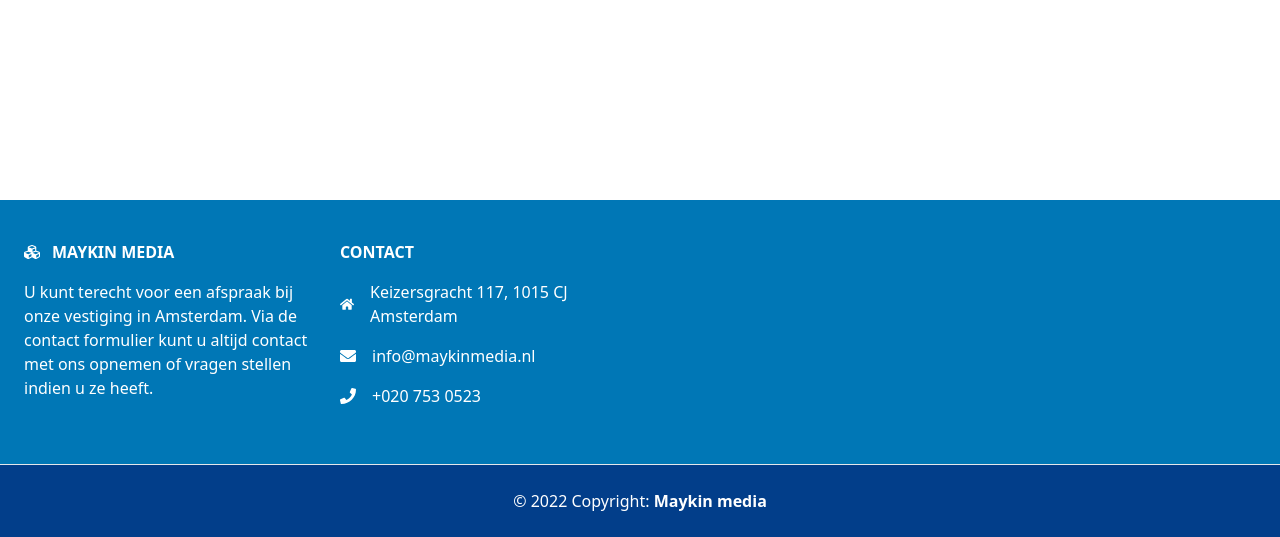
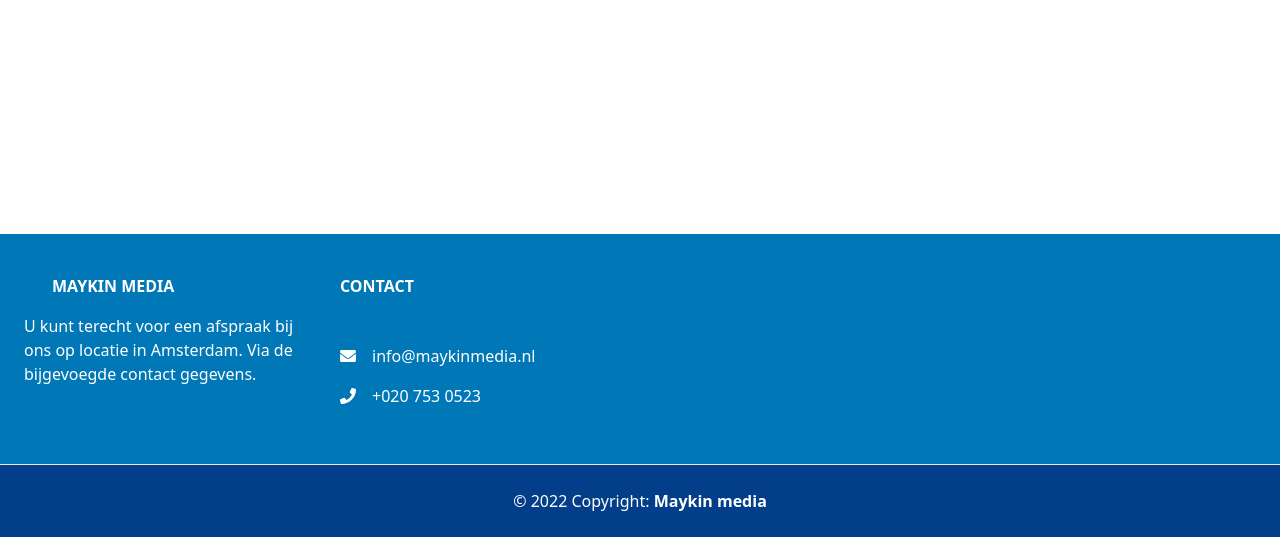
Before and after one commit to BatuhanYumak/Django-Hotel, a Django app: page / in a window 1280 px wide. Shown: the part 263-800 px from the top of the page. Run offline with Django 4.2, Linux system fonts and the light colour scheme; some libraries are stand-ins or nearby versions.

Commit message:
footer_aangepasst

```diff
--- a/myworld/members/templates/index.html
+++ b/myworld/members/templates/index.html
@@ -65,13 +65,13 @@
                 md:justify-start
               ">
                         <svg aria-hidden="true" focusable="false" data-prefix="fas" data-icon="cubes" class="w-4 mr-3" role="img" xmlns="http://www.w3.org/2000/svg" viewBox="0 0 512 512">
-                            <path fill="currentColor" d="M488.6 250.2L392 214V105.5c0-15-9.3-28.4-23.4-33.7l-100-37.5c-8.1-3.1-17.1-3.1-25.3 0l-100 37.5c-14.1 5.3-23.4 18.7-23.4 33.7V214l-96.6 36.2C9.3 255.5 0 268.9 0 283.9V394c0 13.6 7.7 26.1 19.9 32.2l100 50c10.1 5.1 22.1 5.1 32.2 0l103.9-52 103.9 52c10.1 5.1 22.1 5.1 32.2 0l100-50c12.2-6.1 19.9-18.6 19.9-32.2V283.9c0-15-9.3-28.4-23.4-33.7zM358 214.8l-85 31.9v-68.2l85-37v73.3zM154 104.1l102-38.2 102 38.2v.6l-102 41.4-102-41.4v-.6zm84 291.1l-85 42.5v-79.1l85-38.8v75.4zm0-112l-102 41.4-102-41.4v-.6l102-38.2 102 38.2v.6zm240 112l-85 42.5v-79.1l85-38.8v75.4zm0-112l-102 41.4-102-41.4v-.6l102-38.2 102 38.2v.6z">
-                            </path>
+                            {% comment %} <path fill="currentColor" d="M488.6 250.2L392 214V105.5c0-15-9.3-28.4-23.4-33.7l-100-37.5c-8.1-3.1-17.1-3.1-25.3 0l-100 37.5c-14.1 5.3-23.4 18.7-23.4 33.7V214l-96.6 36.2C9.3 255.5 0 268.9 0 283.9V394c0 13.6 7.7 26.1 19.9 32.2l100 50c10.1 5.1 22.1 5.1 32.2 0l103.9-52 103.9 52c10.1 5.1 22.1 5.1 32.2 0l100-50c12.2-6.1 19.9-18.6 19.9-32.2V283.9c0-15-9.3-28.4-23.4-33.7zM358 214.8l-85 31.9v-68.2l85-37v73.3zM154 104.1l102-38.2 102 38.2v.6l-102 41.4-102-41.4v-.6zm84 291.1l-85 42.5v-79.1l85-38.8v75.4zm0-112l-102 41.4-102-41.4v-.6l102-38.2 102 38.2v.6zm240 112l-85 42.5v-79.1l85-38.8v75.4zm0-112l-102 41.4-102-41.4v-.6l102-38.2 102 38.2v.6z">
+                            </path> {% endcomment %}
                         </svg>
                         <a href="https://www.maykinmedia.nl/nl/">Maykin Media</a>
                     </h6>
                     <p>
-                        U kunt terecht voor een afspraak bij onze vestiging in Amsterdam. Via de contact formulier kunt u altijd contact met ons opnemen of vragen stellen indien u ze heeft.
+                        U kunt terecht voor een afspraak bij ons op locatie in Amsterdam. Via de bijgevoegde contact gegevens.
                     </p>
                 </div>
                 <div class="">
@@ -80,10 +80,7 @@
                     </h6>
                     <p class="flex items-center justify-center md:justify-start mb-4">
                         <svg aria-hidden="true" focusable="false" data-prefix="fas" data-icon="home" class="w-4 mr-4" role="img" viewBox="0 0 576 512">
-                            <path fill="currentColor" d="M280.37 148.26L96 300.11V464a16 16 0 0 0 16 16l112.06-.29a16 16 0 0 0 15.92-16V368a16 16 0 0 1 16-16h64a16 16 0 0 1 16 16v95.64a16 16 0 0 0 16 16.05L464 480a16 16 0 0 0 16-16V300L295.67 148.26a12.19 12.19 0 0 0-15.3 0zM571.6 251.47L488 182.56V44.05a12 12 0 0 0-12-12h-56a12 12 0 0 0-12 12v72.61L318.47 43a48 48 0 0 0-61 0L4.34 251.47a12 12 0 0 0-1.6 16.9l25.5 31A12 12 0 0 0 45.15 301l235.22-193.74a12.19 12.19 0 0 1 15.3 0L530.9 301a12 12 0 0 0 16.9-1.6l25.5-31a12 12 0 0 0-1.7-16.93z">
-                            </path>
                         </svg>
-                        Keizersgracht 117, 1015 CJ Amsterdam
                     </p>
                     <p class="flex items-center justify-center md:justify-start mb-4">
                         <svg aria-hidden="true" focusable="false" data-prefix="fas" data-icon="envelope" class="w-4 mr-4" role="img" viewBox="0 0 512 512">
```
